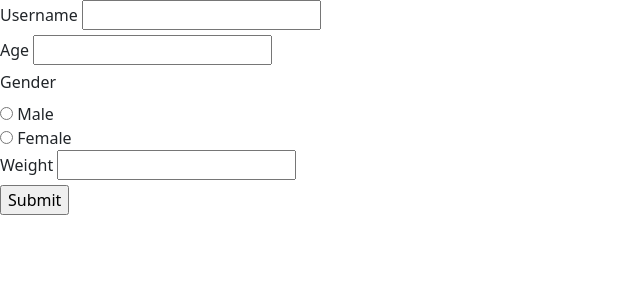
After one commit to vennu-venu/asana-aesthetics, a Flask app: page /form in a window 1280 px wide. The commit adds this page. Shown: the top 300 px of the page, without its empty margins (0-640 px from the left). Run offline with Flask 3, Linux system fonts and the light colour scheme.

Commit message:
update user details in app.py

```diff
--- a/app.py
+++ b/app.py
@@ -5,6 +5,7 @@ import mediapipe as mp
 import data_preprocessing
 import asana_classification
 from PIL import Image
+from flask import request, redirect
 
 app = Flask(__name__)
 
@@ -12,7 +13,7 @@ skeleton_extractor = data_preprocessing.SkeletonExtraction()
 
 camera = cv2.VideoCapture(0)
 
-weight = 40
+weight = ""
 
 predicted_asana = ""
 
@@ -62,6 +63,12 @@ def mapper(asana):
         return "Warrior 2"
     return ""
 
+userDetails = {
+    'username': "",
+    'age': "",
+    'gender': '',
+    'weight': '',
+}
 
 asanasDetails = {
     'downward-facing-dog': {
@@ -108,10 +115,14 @@ asanaMETs = {
 def index():
     return render_template('index.html', asanas=asanasDetails)
 
-
 @app.route('/asanas')
 def asanas():
     return render_template('asanas.html')
+
+@app.route('/form')
+def form():
+    return render_template('form.html')
+
 
 
 @app.route('/tutorial/<asana>')
@@ -145,5 +156,16 @@ def get_selected_asana():
 def get_calories():
     return jsonify(selected_asana=selected_asana,predicted_asana=predicted_asana,METs=asanaMETs[selected_asana],weight=weight)
 
+@app.route('/post-user-details', methods=["POST"])
+def post_user_details():
+    global weight
+    weight = request.form['weight']
+    global userDetails
+    userDetails['username'] = request.form['username']
+    userDetails['age'] = request.form['age']
+    userDetails['gender'] = request.form['gender']
+    userDetails['weight'] = request.form['weight']
+    return redirect("/asanas")
+
 if __name__ == '__main__':
     app.run()
--- /dev/null
+++ b/templates/form.html
@@ -0,0 +1,35 @@
+{% extends 'base.html' %} {% block content %}
+<form action="/post-user-details" method="post">
+<div>
+  <div class="form-title"></div>
+  <div class="form-card">
+    <div class="form-card-div">
+      <div class="form-input-div">
+        <label class="form-label">Username</label>
+        <input class="form-input" type="text" name="username"/>
+      </div>
+      <div class="form-input-div">
+        <label class="form-label">Age</label>
+        <input class="form-input" type="number" name="age"/>
+      </div>
+    </div>
+    <div class="form-card-div">
+      <div class="form-input-div">
+        <label class="form-label">Gender</label><br/>
+        <input type="radio" id="male" value="male" name="gender"/>
+        <label for="male">Male</label><br />
+        <input type="radio" id="female" value="female" name="gender"/>
+        <label for="female">Female</label><br />
+      </div>
+      <div class="form-input-div">
+        <label class="form-label">Weight</label>
+        <input class="form-input" type="number" name="weight"/>
+      </div>
+    </div>
+    <div>
+      <a href="asanas"><input type="submit" value="Submit"></a>
+    </div>
+  </div>
+</div>
+</form>
+{% endblock %}
--- a/templates/index.html
+++ b/templates/index.html
@@ -17,7 +17,7 @@
       designed for a vast and profound purpose, and for it to be truly called
       yoga, its essence must be embodied.
     </p>
-    <a href="asanas"><button class="home_button">Get started</button></a>
+    <a href="form"><button class="home_button">Get started</button></a>
   </div>
 </div>
 
--- a/templates/tutorial.html
+++ b/templates/tutorial.html
@@ -18,7 +18,8 @@
     <div>
       <div id="calories" class="time_block">0</div>
       <small id="calories-label">Calories</small>
-    </div>
+  <button>Stop</button>
+</div>
   </div>
 </div>
 
```
